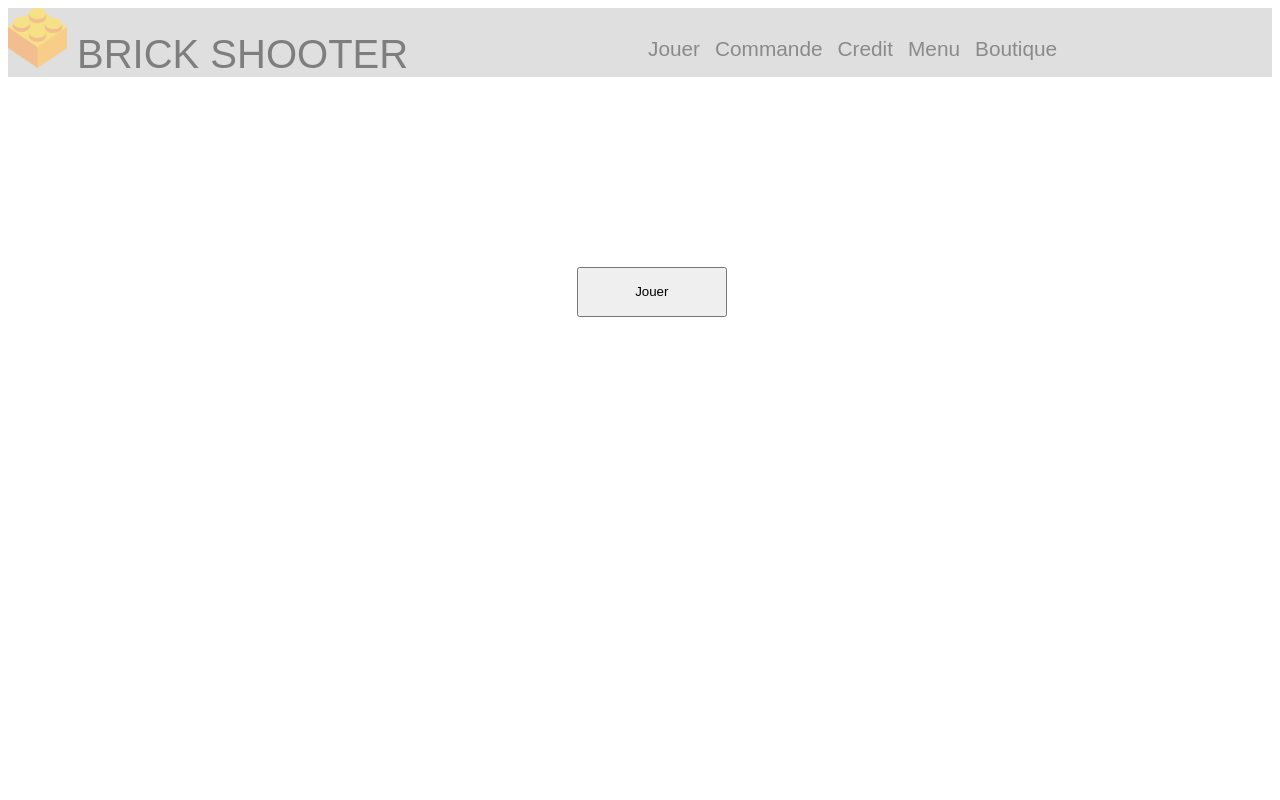
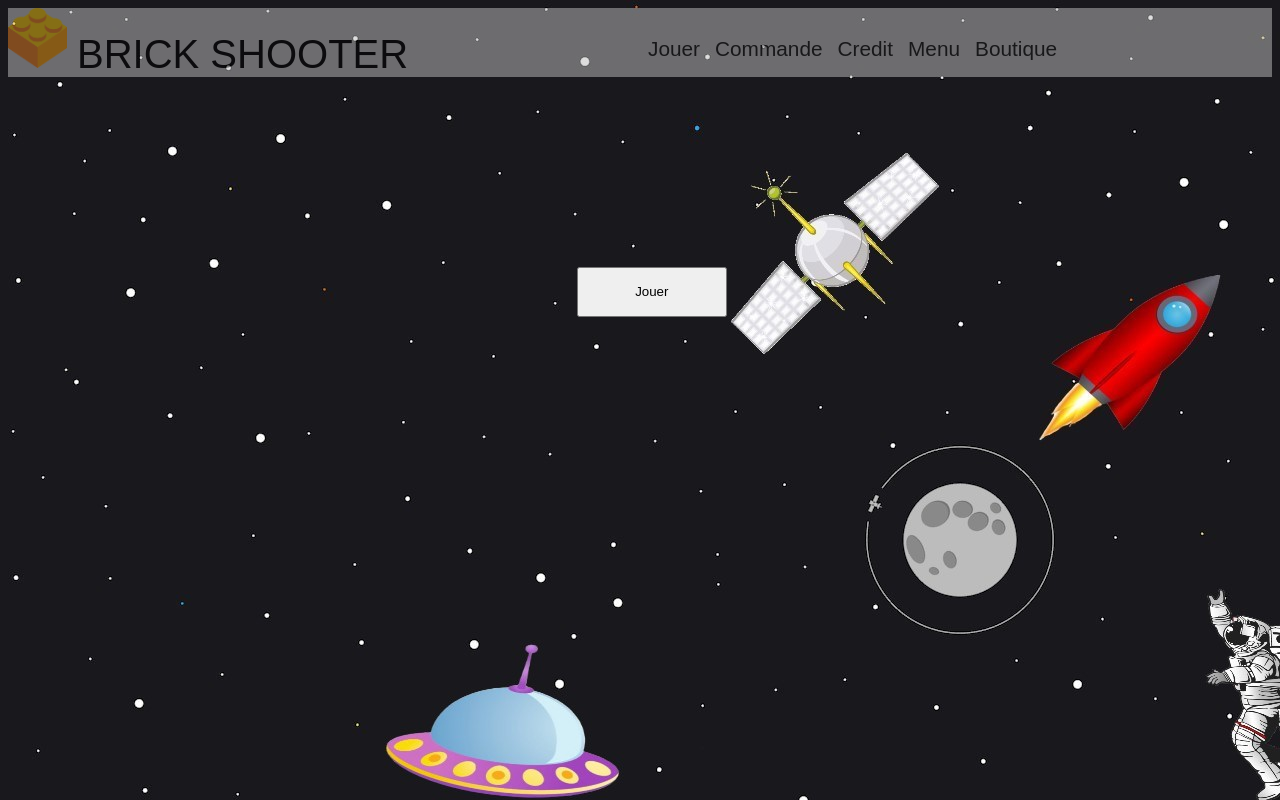
Before and after one commit to Ant0n10x78/dev_logiciel, a plain HTML site: page menu.html in a window 1280 px wide. Drawn offline with Linux system fonts and the light colour scheme.

Commit message:
Add files via upload

```diff
--- a/style.css
+++ b/style.css
@@ -69,7 +69,7 @@ nav
 }
 body
 {
-    background: url('../img/background.jpg');
+    background: url('background.jpg');
     font-family: 'Lexend Tera', sans-serif;
 }
 #jeux
```
